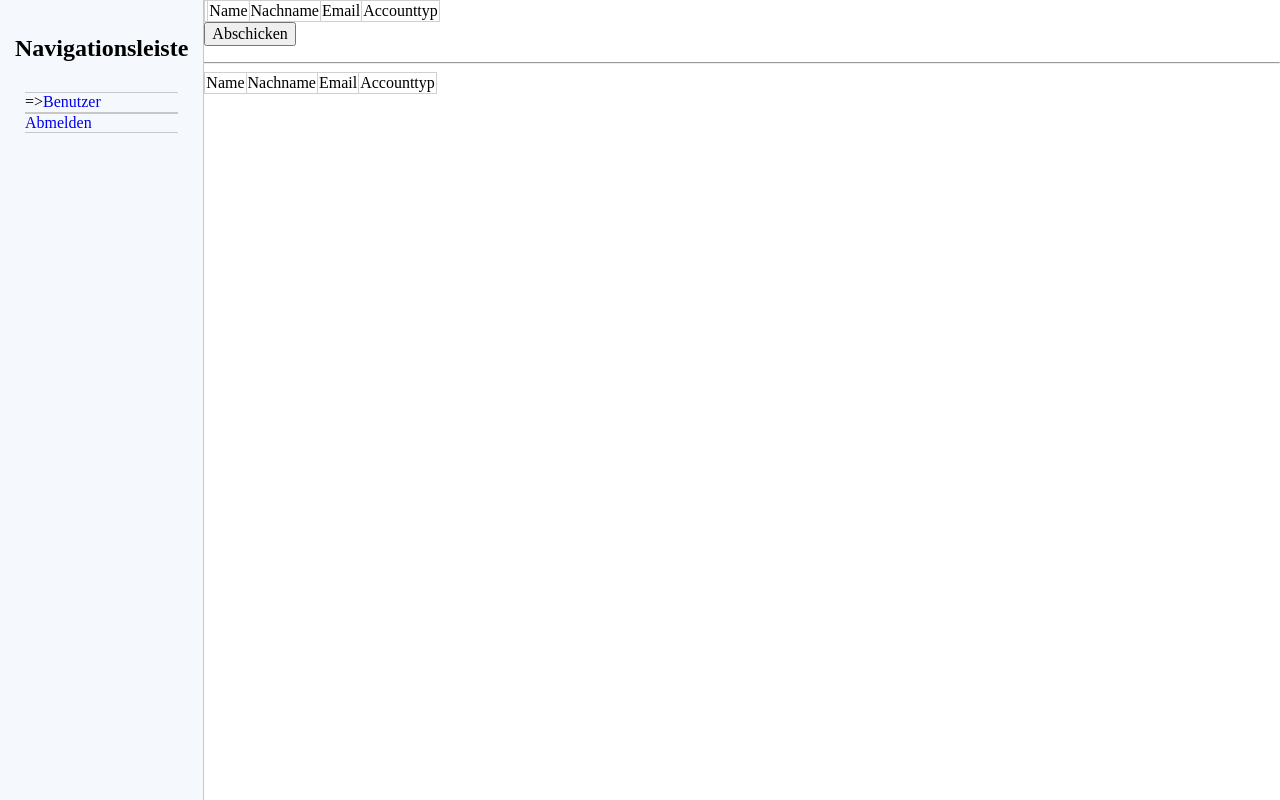
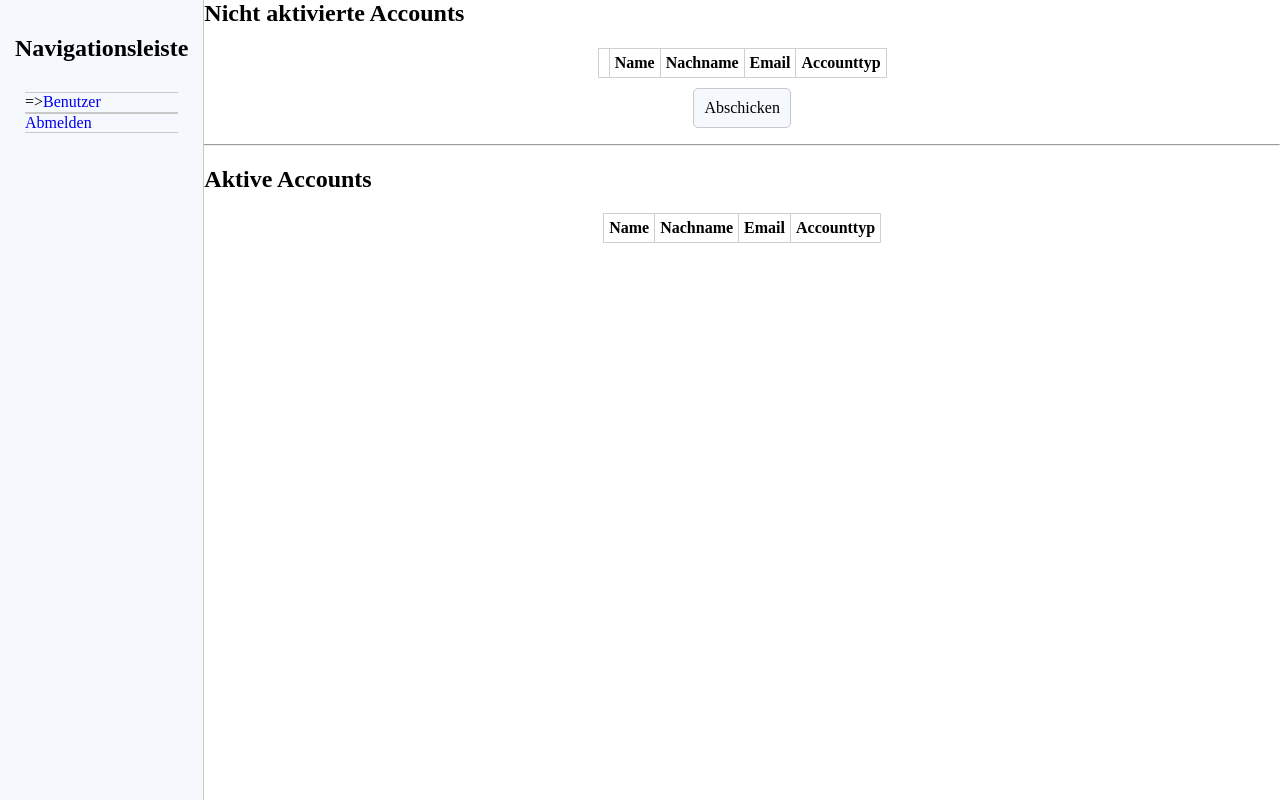
Before and after one commit to lThewi/login_system_2, a CodeIgniter app: the page made by application/views/users_view.php in a window 1280 px wide. Run offline with CodeIgniter, Linux system fonts and the light colour scheme; data that the repository does not hold is empty; style sheets or scripts are compiled from the project's sources; some libraries are stand-ins or nearby versions.

Commit message:
modified frontend

```diff
--- a/application/views/users_view.php
+++ b/application/views/users_view.php
@@ -18,14 +18,15 @@
 </div>
 <div>
     <div>
+        <h2>Nicht aktivierte Accounts</h2>
         <?php echo form_open('users/add_multiple_users') ?>
         <table>
             <tr>
                 <td></td>
-                <td>Name</td>
-                <td>Nachname</td>
-                <td>Email</td>
-                <td>Accounttyp</td>
+                <td><strong>Name</strong></td>
+                <td><strong>Nachname</strong></td>
+                <td><strong>Email</strong></td>
+                <td><strong>Accounttyp</strong></td>
             </tr>
         <?php
         foreach ($user_types as $user_type) {
@@ -43,17 +44,18 @@
         }
         ?>
         </table>
-        <input type="submit" value="Abschicken">
+        <input type="submit" value="Abschicken" class="button">
         <?php echo form_close() ?>
     </div>
     <hr>
     <div>
+        <h2>Aktive Accounts</h2>
         <table>
             <tr>
-                <td>Name</td>
-                <td>Nachname</td>
-                <td>Email</td>
-                <td>Accounttyp</td>
+                <td><strong>Name</strong></td>
+                <td><strong>Nachname</strong></td>
+                <td><strong>Email</strong></td>
+                <td><strong>Accounttyp</strong></td>
             </tr>
             <?php
             foreach ($users as $user) {
--- a/assets/css/stylesheet.less
+++ b/assets/css/stylesheet.less
@@ -105,6 +105,14 @@
     padding-top: 9px;
   }
 }
+.button{
+  display: block;
+  border-radius: 5px;
+  background-color: @active-bg;
+  margin: 10px auto;
+  border: 1px solid @border-color;
+  padding: 10px;
+}
 .nav-side{
   max-width: 25%;
   min-width: 100px;
@@ -137,6 +145,9 @@
 table, tr, td{
   border: 1px solid #D0D0D0;
   border-collapse: collapse;
+  margin: auto;
+  text-align: center;
+  padding: 5px;
 }
 .form-container{
   border-width: 0;
```
Also changed, not shown: application/controllers/Users.php (+2 -5 lines).
